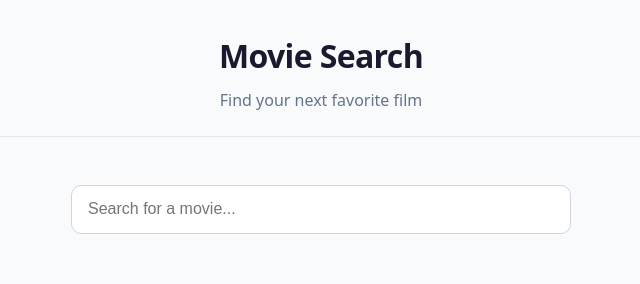
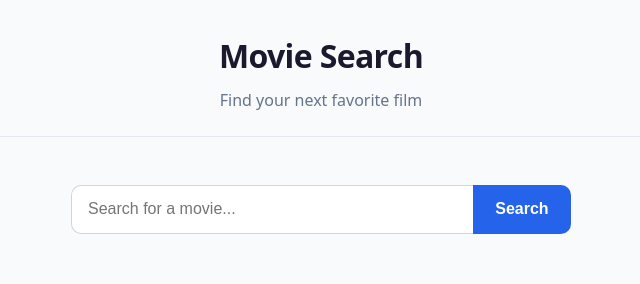
Before and after one commit to roaaqamar/movie-ai-app, a React app: page / in a window 1280 px wide. Shown: the top 284 px of the page, without its empty margins (319-959 px from the left). Built offline with nearby package versions, Linux system fonts and the light colour scheme; no server answers; the HTML template or start-up script is replaced by a standard one.

Commit message:
Step 5: Connect SearchBar to OMDb API

```diff
--- a/src/App.css
+++ b/src/App.css
@@ -43,26 +43,43 @@
   border-radius: 8px;
 }
 .search-bar {
+  display: flex;
   width: 100%;
   max-width: 500px;
   margin-bottom: 2rem;
-  padding: 0.9rem 1rem;
-
-  font-size: 1rem;
-
-  border: 1px solid #d1d5db;
-  border-radius: 10px;
-
-  outline: none;
-
-  transition: border-color 0.2s ease, box-shadow 0.2s ease;
 }
 
-.search-bar:focus {
+.search-bar input {
+  flex: 1;
+  padding: 0.9rem 1rem;
+  font-size: 1rem;
+  border: 1px solid #d1d5db;
+  border-right: none;
+  border-radius: 10px 0 0 10px;
+  outline: none;
+  transition: 0.2s;
+}
+
+.search-bar input:focus {
   border-color: #2563eb;
   box-shadow: 0 0 0 3px rgba(37, 99, 235, 0.15);
 }
 
+.search-bar button {
+  padding: 0 1.4rem;
+  background: #2563eb;
+  color: white;
+  border: none;
+  border-radius: 0 10px 10px 0;
+  cursor: pointer;
+  font-size: 1rem;
+  font-weight: 600;
+  transition: background 0.2s;
+}
+
+.search-bar button:hover {
+  background: #1d4ed8;
+}
 .movie-card {
   width: 100%;
   max-width: 280px;
--- a/src/App.tsx
+++ b/src/App.tsx
@@ -2,10 +2,22 @@ import { useState } from 'react'
 import Header from './components/Header'
 import SearchBar from './components/search/SearchBar'
 import MovieCard from './components/movieCard/MovieCard'
+import { searchMovies } from './services/omdbMovieService'
 import './App.css'
 
 function App() {
   const [searchTerm, setSearchTerm] = useState('')
+
+  const handleSearch = async () => {
+  if (!searchTerm.trim()) return
+
+  try {
+    const data = await searchMovies(searchTerm)
+    console.log(data)
+  } catch (error) {
+    console.error(error)
+  }
+}
 
   return (
     <div className="app">
@@ -13,9 +25,10 @@ function App() {
 
       <main className="main">
         <SearchBar
-          value={searchTerm}
-          onChange={setSearchTerm}
-        />
+  value={searchTerm}
+  onChange={setSearchTerm}
+  onSearch={handleSearch}
+/>
 
         <MovieCard
   title="Inception"
--- a/src/components/search/SearchBar.tsx
+++ b/src/components/search/SearchBar.tsx
@@ -1,17 +1,32 @@
 type SearchBarProps = {
   value: string
   onChange: (value: string) => void
+  onSearch: () => void
 }
 
-function SearchBar({ value, onChange }: SearchBarProps) {
+function SearchBar({
+  value,
+  onChange,
+  onSearch,
+}: SearchBarProps) {
   return (
+    <div className="search-bar">
       <input
-      className="search-bar"
   type="text"
   placeholder="Search for a movie..."
   value={value}
   onChange={(event) => onChange(event.target.value)}
+  onKeyDown={(event) => {
+    if (event.key === 'Enter') {
+      onSearch()
+    }
+  }}
 />
+
+      <button onClick={onSearch}>
+        Search
+      </button>
+    </div>
   )
 }
 
```
Also changed, not shown: 1 other file (tests, documents, lock files or other folders). Lines whose indentation alone changed are shown as unchanged.
